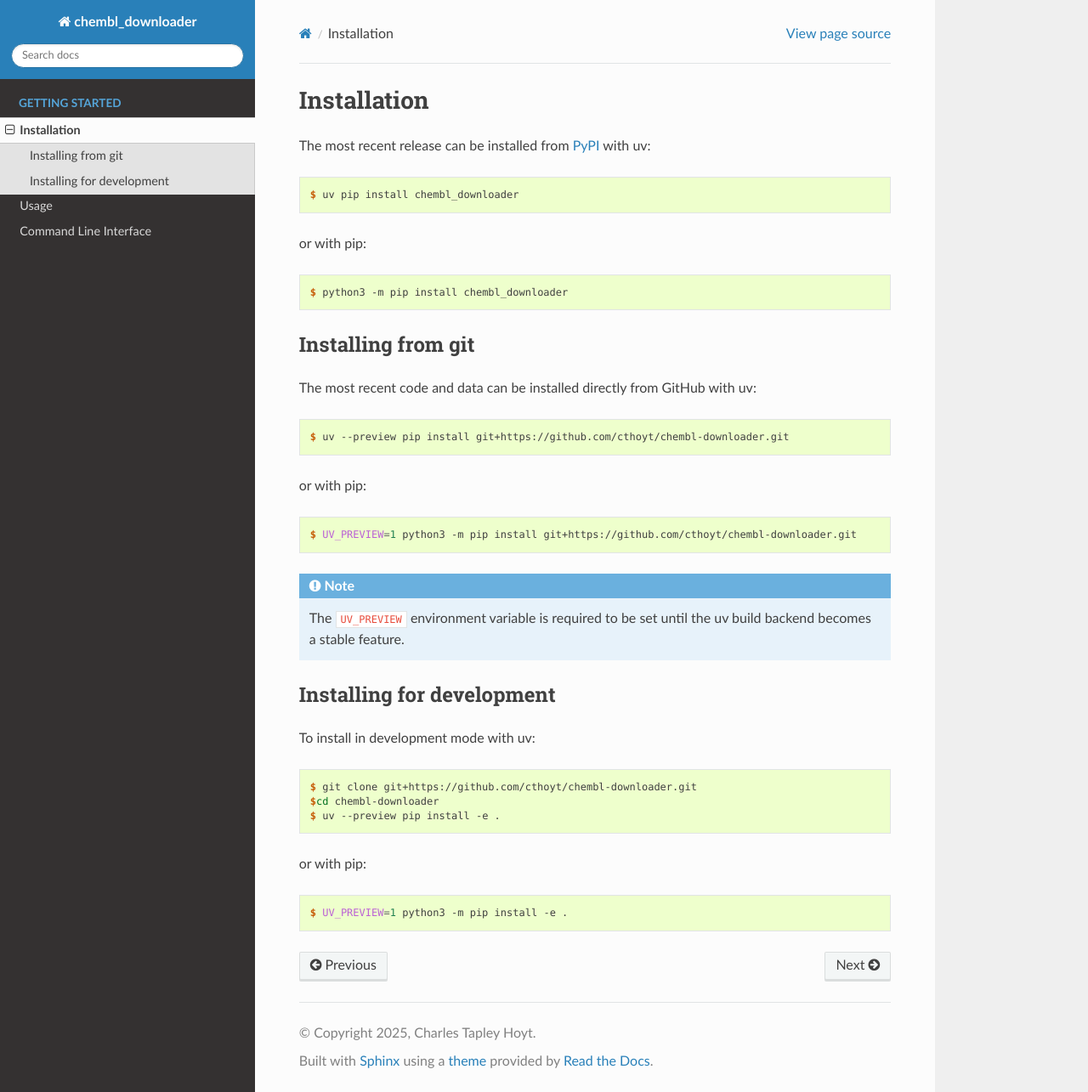
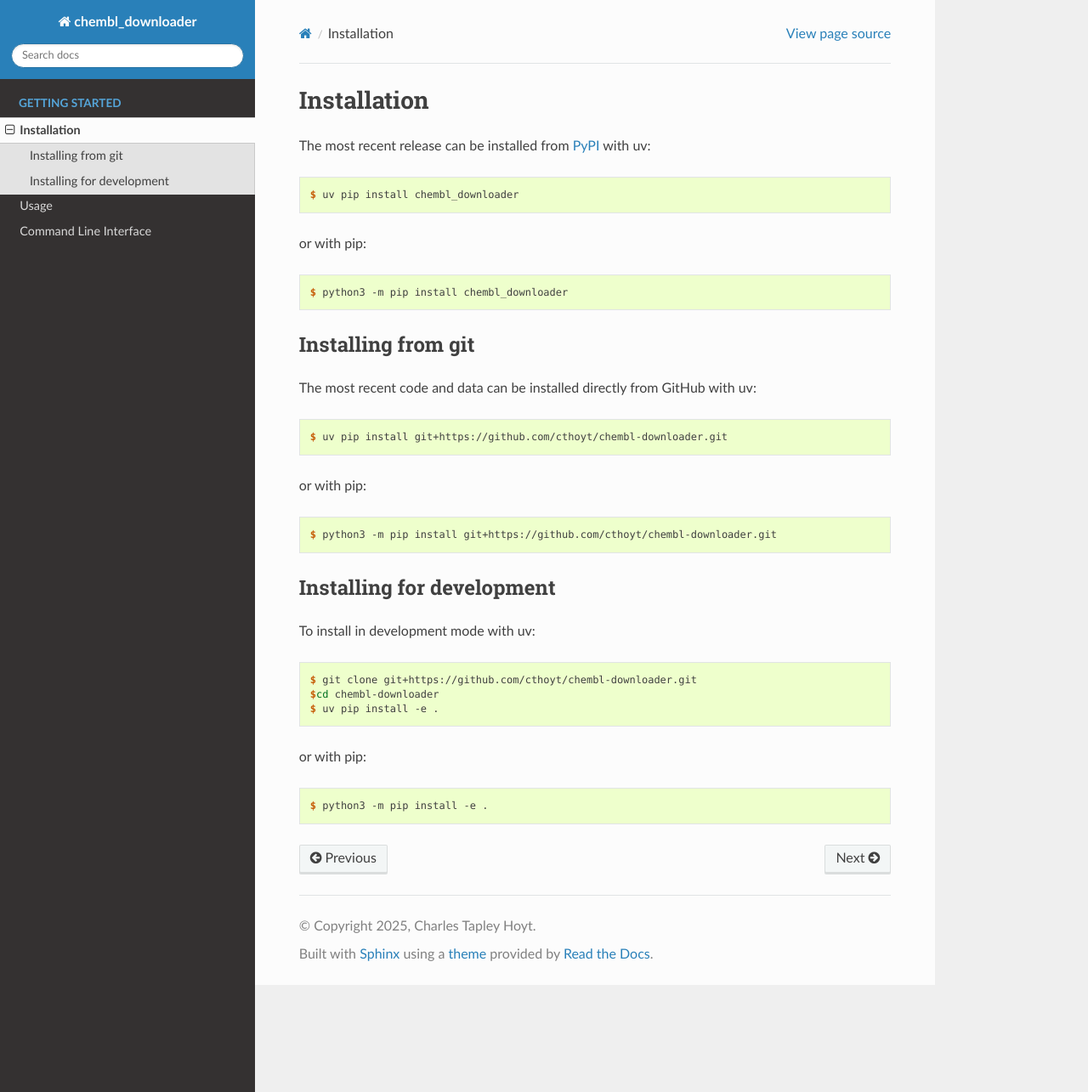
Before and after one commit to cthoyt/chembl-downloader, a Sphinx documentation site: the page built from docs/source/installation.rst, in a window 1280 px wide and 1285 px high. Shown: the whole window at 85% size. Built offline with Sphinx 7.4.7 and the Read the Docs theme 3.1.0, drawn with Linux system fonts in a browser that asks for light colours.

```diff
--- a/docs/source/installation.rst
+++ b/docs/source/installation.rst
@@ -21,18 +21,13 @@ The most recent code and data can be installed directly from GitHub with uv:
 
 .. code-block:: console
 
-    $ uv --preview pip install git+https://github.com/cthoyt/chembl-downloader.git
+    $ uv pip install git+https://github.com/cthoyt/chembl-downloader.git
 
 or with pip:
 
 .. code-block:: console
 
-    $ UV_PREVIEW=1 python3 -m pip install git+https://github.com/cthoyt/chembl-downloader.git
-
-.. note::
-
-    The ``UV_PREVIEW`` environment variable is required to be set until the uv build
-    backend becomes a stable feature.
+    $ python3 -m pip install git+https://github.com/cthoyt/chembl-downloader.git
 
 Installing for development
 --------------------------
@@ -43,10 +38,10 @@ To install in development mode with uv:
 
     $ git clone git+https://github.com/cthoyt/chembl-downloader.git
     $cd chembl-downloader
-    $ uv --preview pip install -e .
+    $ uv pip install -e .
 
 or with pip:
 
 .. code-block:: console
 
-    $ UV_PREVIEW=1 python3 -m pip install -e .
+    $ python3 -m pip install -e .
```
Also changed, not shown: README.md (+43 -49 lines), paper/paper.md (+3 -3 lines), 1 other file.
